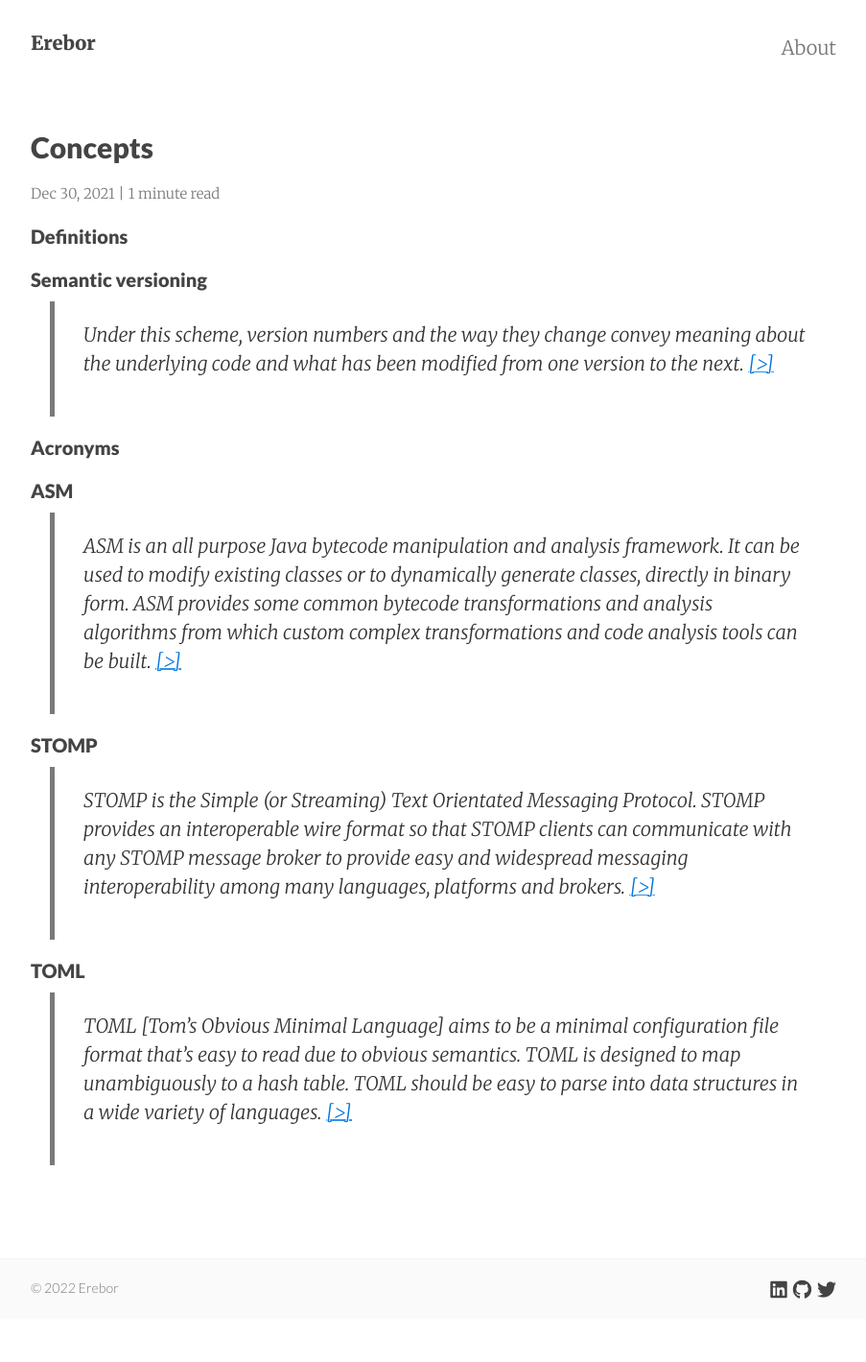
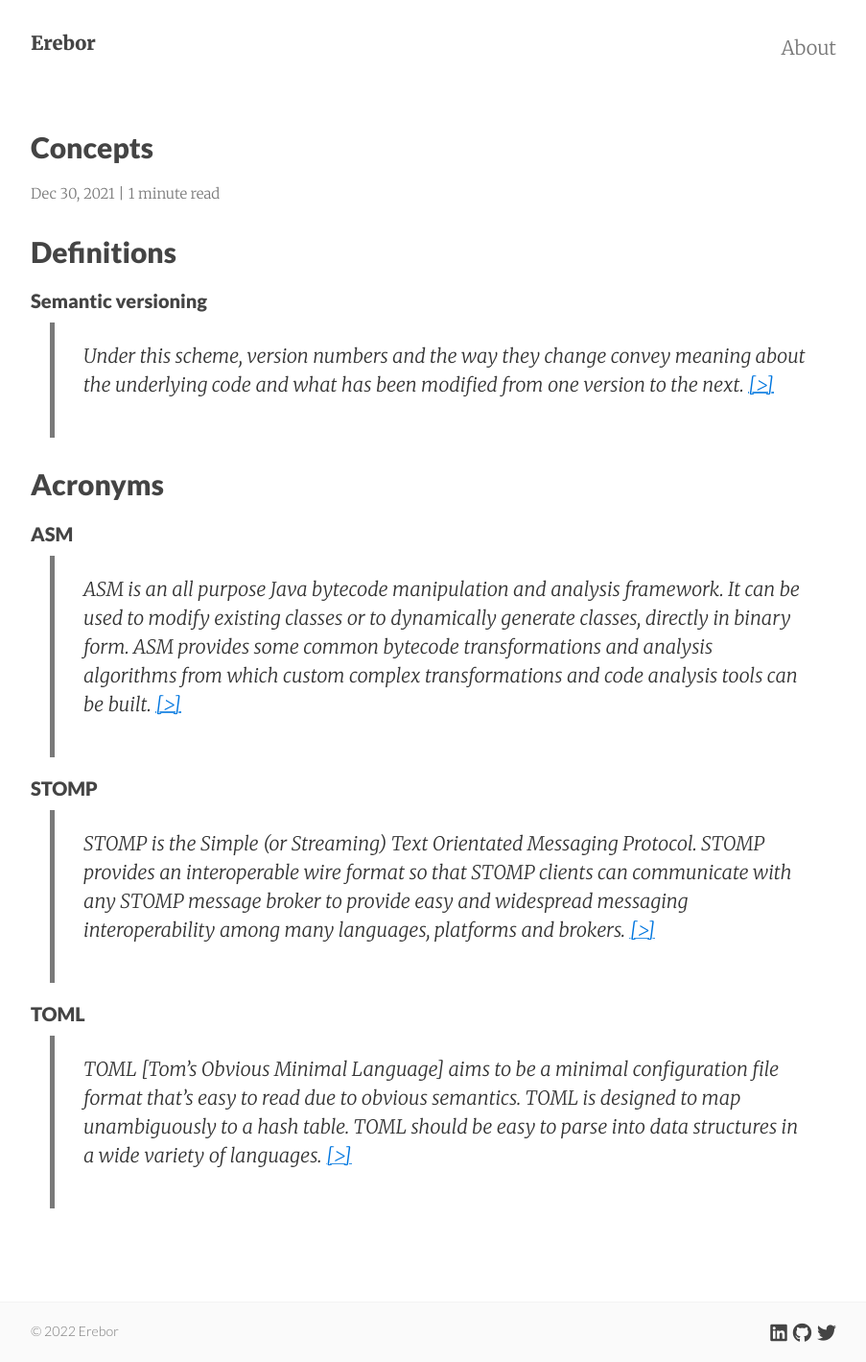
Before and after one commit to km3ll/km3ll.github.io, a Jekyll site: the page built from _posts/2021-12-30-concepts.md, in a window 1280 px wide. Shown: the whole page at 96% size, without its empty margins (188-1091 px from the left). Built offline with Jekyll 4.4.1, drawn with Linux system fonts in a browser that asks for light colours; nearby versions of some CDN libraries; before the commit the page ends 1374 px from its top, so only the background shows below that.

```diff
--- a/_posts/2021-12-30-concepts.md
+++ b/_posts/2021-12-30-concepts.md
@@ -6,13 +6,13 @@ summary: Definitions and Acronyms
 categories: jekyll mixyll
 ---
 
-### Definitions
+## Definitions
 
 #### Semantic versioning
 
 > Under this scheme, version numbers and the way they change convey meaning about the underlying code and what has been modified from one version to the next. [[>]](https://semver.org/)
 
-### Acronyms
+## Acronyms
 
 #### ASM
 
```
